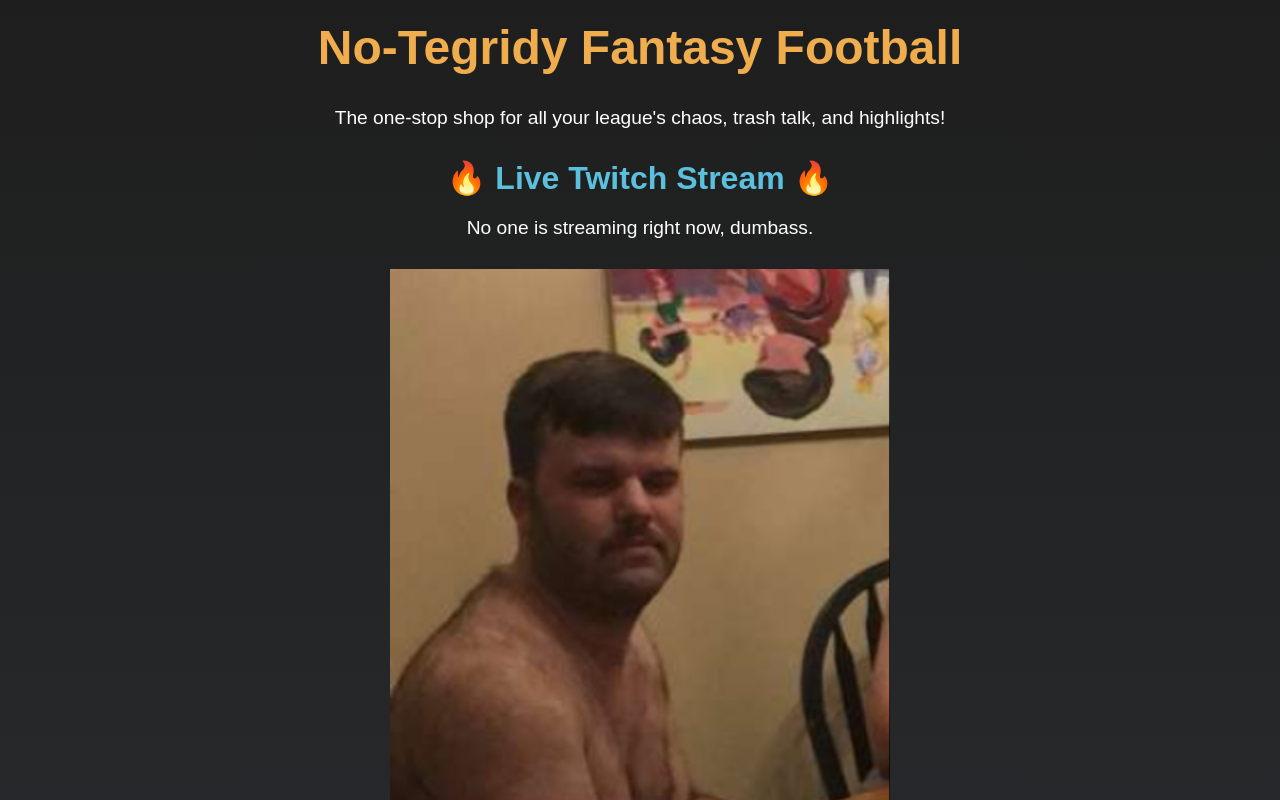
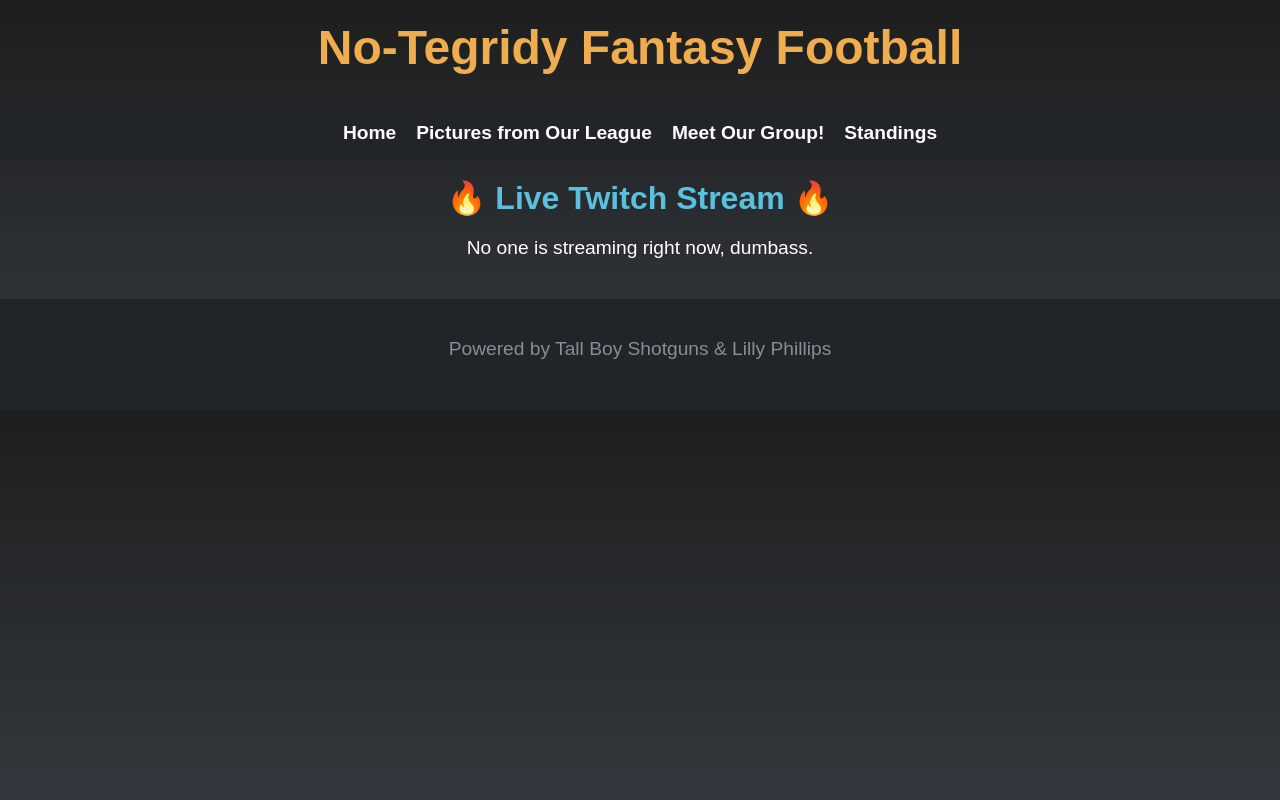
Before and after one commit to gaburton1220/No-Tegridy, a plain HTML site: page index.html in a window 1280 px wide. Shown: the top 800 px of the page. Drawn offline with Linux system fonts and the light colour scheme; no server answers.

Commit message:
Update index.html

```diff
--- a/index.html
+++ b/index.html
@@ -27,14 +27,34 @@
             font-size: 1.2rem;
             margin-bottom: 30px;
         }
-        .twitch-embed, .offline-message {
-            margin: 20px auto;
+        nav {
+            display: flex;
+            justify-content: center;
+            gap: 20px;
+            background: #212529;
+            padding: 15px 0;
+            position: sticky;
+            top: 0;
+        }
+        nav a {
+            color: white;
+            text-decoration: none;
+            font-weight: bold;
+            font-size: 1.2rem;
+        }
+        nav a:hover {
+            text-decoration: underline;
+        }
+        .section {
+            display: none;
+        }
+        .active {
+            display: block;
         }
         .gallery {
             display: flex;
+            flex-wrap: wrap;
             justify-content: center;
-            align-items: center;
-            flex-wrap: wrap;
             gap: 20px;
             margin: 30px 0;
         }
@@ -58,31 +78,62 @@
 </head>
 <body>
     <h1>No-Tegridy Fantasy Football</h1>
-    <p>The one-stop shop for all your league's chaos, trash talk, and highlights!</p>
 
+    <nav>
+        <a href="#" onclick="showSection('home')">Home</a>
+        <a href="#" onclick="showSection('pictures')">Pictures from Our League</a>
+        <a href="#" onclick="showSection('group')">Meet Our Group!</a>
+        <a href="#" onclick="showSection('standings')">Standings</a>
+    </nav>
+
+    <div id="home" class="section active">
         <h2>🔥 Live Twitch Stream 🔥</h2>
-    <div id="stream-container" class="twitch-embed">
-        <!-- The Twitch embed will go here if the stream is live -->
-    </div>
+        <div id="stream-container" class="twitch-embed"></div>
         <div id="offline-message" class="offline-message" style="display: none;">
             <p>No one is streaming right now, dumbass.</p>
-        <img src="IMG_0839.jpeg" alt="Stream Offline" width="500">
+        </div>
     </div>
 
-    <h2>🎨 League Gallery 🎨</h2>
+    <div id="pictures" class="section">
+        <h2>🎨 Pictures from Our League 🎨</h2>
         <div class="gallery">
             <img src="IMG_0822.jpeg" alt="League Photo 1">
             <img src="IMG_0839.jpeg" alt="League Photo 2">
+            <img src="IMG_1126.jpeg" alt="League Photo 3">
+            <img src="IMG_1129.jpeg" alt="League Photo 4">
+            <img src="IMG_1130.jpeg" alt="League Photo 5">
+            <img src="IMG_1131.jpeg" alt="League Photo 6">
+            <img src="IMG_4326.jpeg" alt="League Photo 7">
             <img src="IMG_4826.gif" alt="League GIF">
+        </div>
+    </div>
+
+    <div id="group" class="section">
+        <h2>Meet Our Group!</h2>
+        <p>Details will be added here later.</p>
+    </div>
+
+    <div id="standings" class="section">
+        <h2>🏆 Championship Standings 🏆</h2>
+        <p><strong>(6-8) Hawk Tua an Pitts on that Thang</strong></p>
+        <p>vs</p>
+        <p><strong>(8-6) Room 40’s Nuts</strong></p>
     </div>
 
     <footer>
-        <p>Copyright &copy; 2024 No-Tegridy Fantasy Football | Powered by Trash Talk and Good Vibes</p>
+        <p>Powered by Tall Boy Shotguns & Lilly Phillips</p>
     </footer>
 
     <script>
         const clientId = "ua07ll72rovai8gsuz42de6ezbcn8g";
         const accessToken = "y8145oyz5u1sqctcvd7rbgzt92nusk";
+
+        function showSection(sectionId) {
+            document.querySelectorAll('.section').forEach(section => {
+                section.classList.remove('active');
+            });
+            document.getElementById(sectionId).classList.add('active');
+        }
 
         async function checkTwitchStream() {
             const twitchUsername = "notegridy69";
```
Lines whose indentation alone changed are shown as unchanged.
